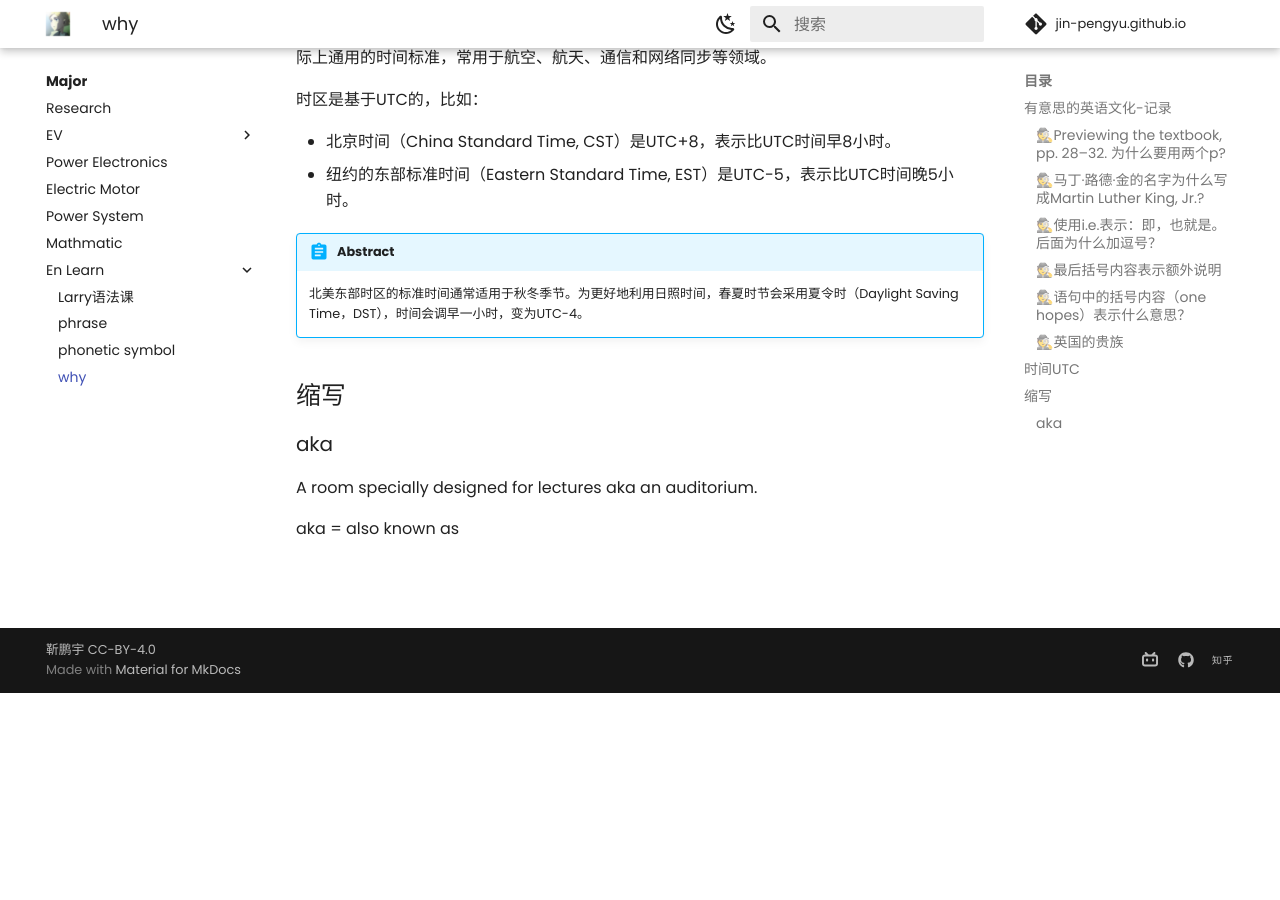
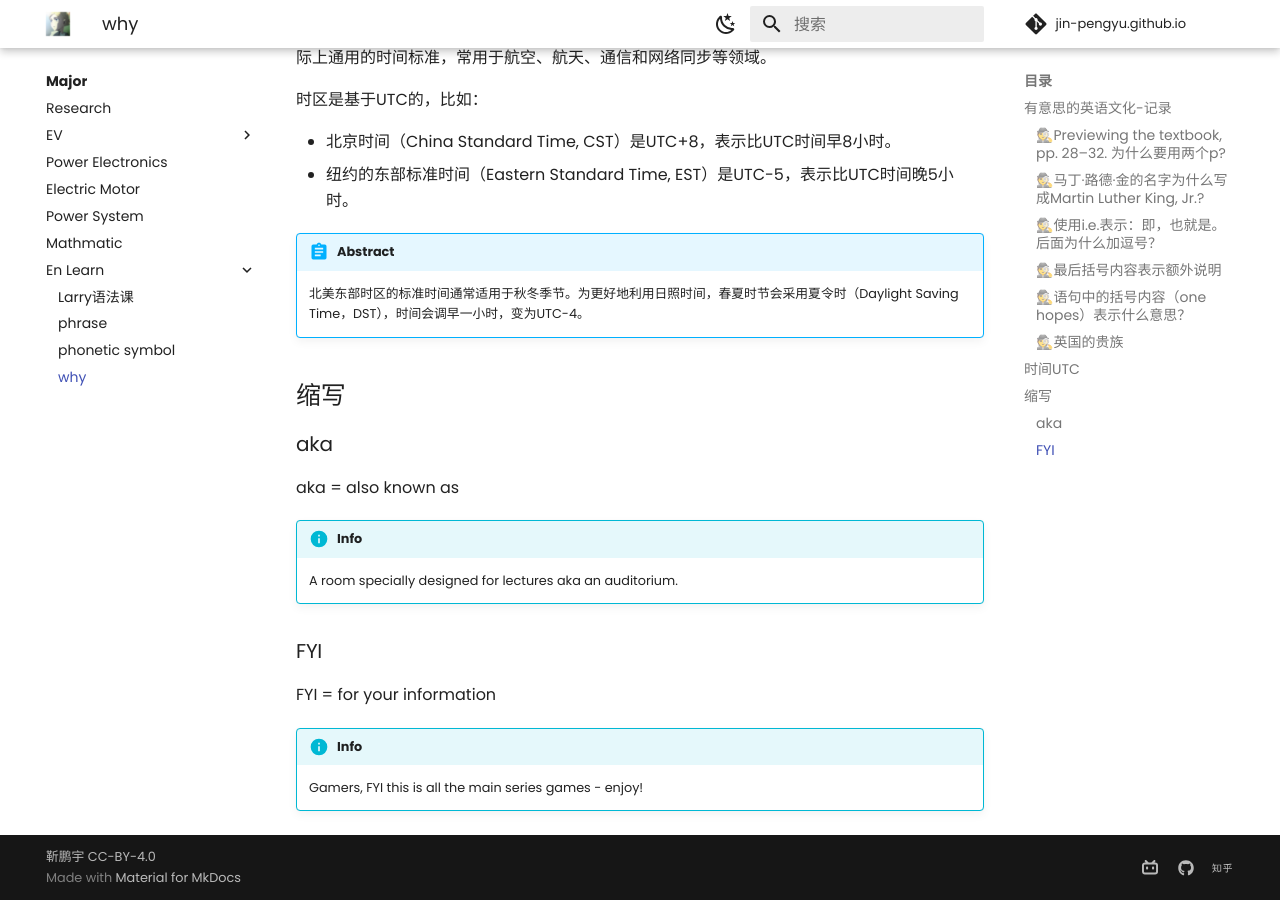
Before and after one commit to Pengyu-Jin/Pengyu-Jin.github.io, an MkDocs documentation site: the page built from docs/major/EN-learn/why.md, in a window 1280 px wide and 900 px high, scrolled down 2589 px. Built offline with MkDocs 1.6.1 and Material for MkDocs 9.7.7, drawn with Linux system fonts in a browser that asks for light colours; comment, search, counter and statistics services are not loaded; before the commit the page ends 3282 px from its top, so only the background shows below that.

Commit message:
20240830

```diff
--- a/docs/major/EN-learn/why.md
+++ b/docs/major/EN-learn/why.md
@@ -83,8 +83,15 @@ UTC基于原子钟的精确计时，与地球的旋转时间（即世界时，UT
 ## 缩写
 
 ### aka
-A room specially designed for lectures aka an auditorium.
-
 aka = also known as
 
-###
+!!! info
+
+    A room specially designed for lectures aka an auditorium.
+
+### FYI
+FYI = for your information
+
+!!! info
+
+    Gamers, FYI this is all the main series games - enjoy!
```
